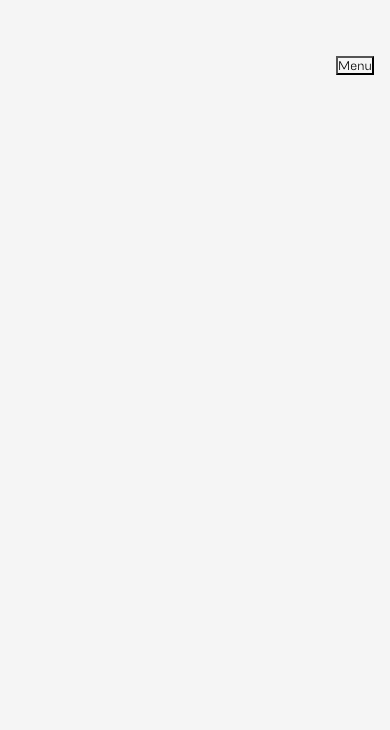
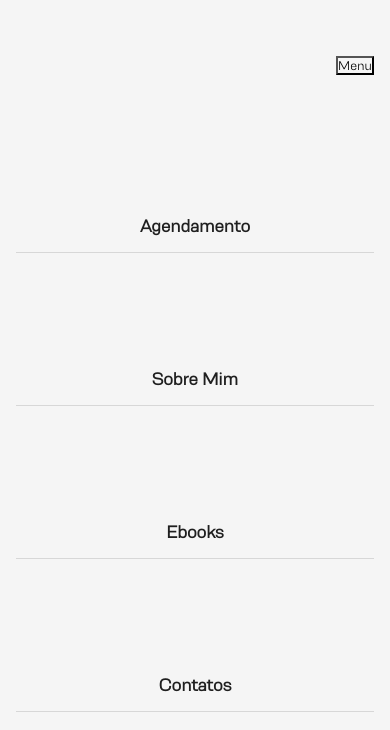
Before and after one commit to crohnaro/RaulFisioWebsite, a plain HTML site: page index.html in a window 390 px wide. Both pictures are taken after a click on the button "Menu". Drawn offline with Linux system fonts and the light colour scheme.

Commit message:
Trabalhando a animação do menu hamburguer

```diff
--- a/styles.css
+++ b/styles.css
@@ -8,6 +8,8 @@
 :root{
     --color-primary: #1f1f1f;
     --color-secondary: #d7d7d7;
+    --color-third: #06c3e8;
+    --color-fourth: #005fbd;
 
 }
 
@@ -75,6 +77,34 @@
     }
 
     #menu{
-        display: none;
+        display: block;
+        position: absolute;
+        width: 100%;
+        top: 100px;
+        right: 0px;
+        background: whitesmoke;
+        height: 0px;
+        transition: .6s;
+        visibility: hidden;
+        overflow-y: hidden;
+        z-index: 1000;
+
+    }
+
+    #nav.active #menu{
+        height: calc(100vh - 100px);
+        visibility: visible;
+        overflow-y: auto;
+    }
+
+    #menu a {
+        padding: 1rem 0;
+        margin: 0 1rem;
+        border-bottom: 1px solid #d7d7d7;
+        text-align: center;
+    }
+
+    #menu li{
+        margin-top: 100px;
     }
 }
```
